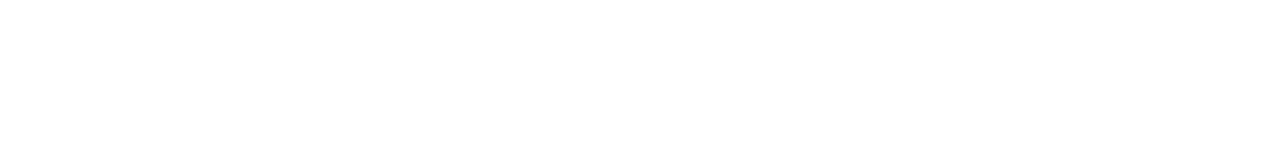
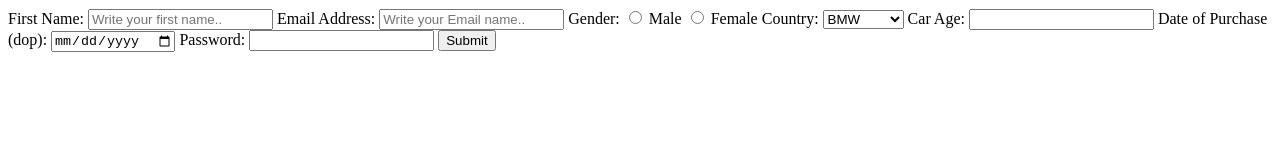
Before and after one commit to acciojob/car-insurance-form-SahilJangid2611, a website: page main.html in a window 1280 px wide. Drawn offline with Linux system fonts and the light colour scheme.

Commit message:
created a submission

```diff
--- a/main.html
+++ b/main.html
@@ -7,6 +7,38 @@
 </head>
 
 <body>
+	<form action="/submit-form" method="get">
+      <label for="name">First Name:</label>
+      <input type="text" id="name" name="first_name" min="3" max="50" placeholder="Write your first name.." required>
+
+      <label for="email">Email Address:</label>
+      <input type="email" id="email" name="email" placeholder="Write your Email name.." required>
+
+      <label>Gender:</label>
+          <input type="radio" id="male" name="gender" value="male">
+          <label for="male">Male</label>
+
+          <input type="radio" id="female" name="gender" value="female">
+          <label for="female">Female</label>
+
+      <label for="cars">Country:</label>
+      <select id="cars" name="address">
+        <option value="BMW">BMW</option>
+        <option value="Audi">Audi</option>
+        <option value="Mercedez">Mercedez</option>
+      </select>
+
+      <label for="carage">Car Age:</label>
+      <input type="number" id="carage" required>
+
+      <label for="dop">Date of Purchase (dop):</label>
+      <input type="date" id="dop" name="dop" required>
+
+      <label for="password">Password:</label>
+      <input type="Password" id="password" required>
+
+      <input type="submit" value="Submit">
+  </form>
 	<!-- the entire body must be written by student -->
     <script type="text/javascript" src="./script.js">
 </script>
```
